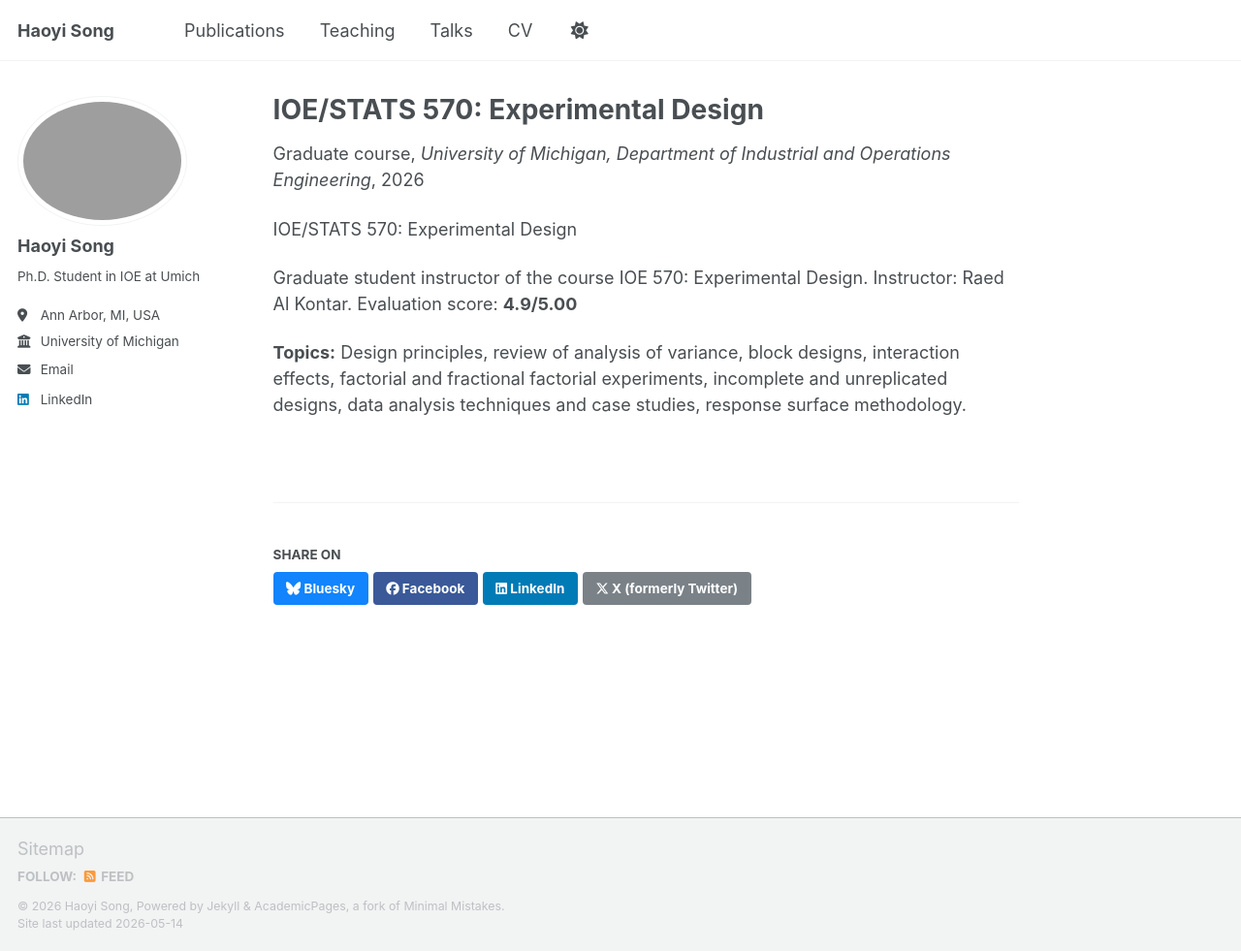
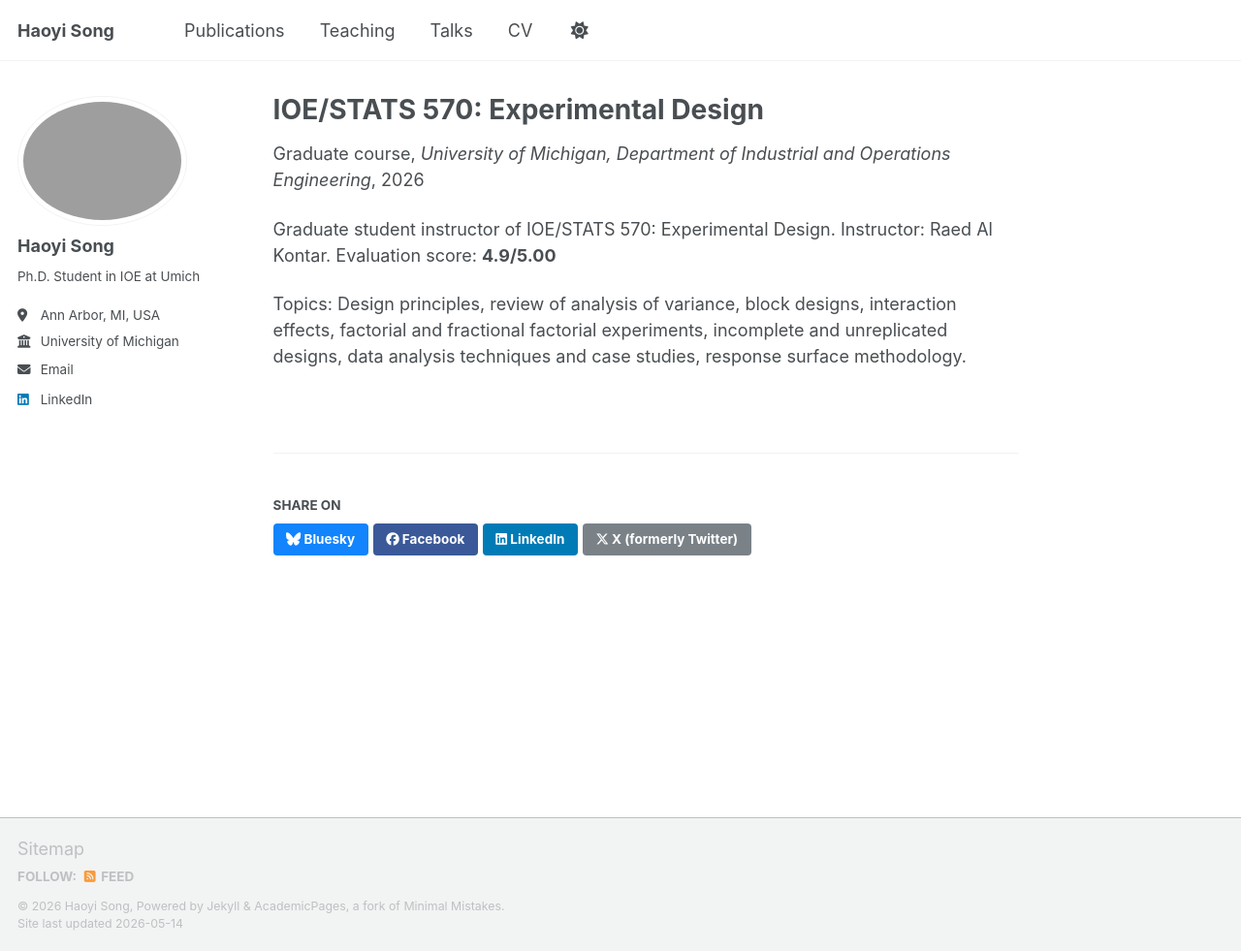
Before and after one commit to haoyisososo/haoyisong.github.io, a Jekyll site: the page built from _teaching/2026-ioe570.md, in a window 1280 px wide and 981 px high. Shown: the whole window at 97% size. Built offline with Jekyll 4.4.1, drawn with Linux system fonts in a browser that asks for light colours; a script that is not in the unit is left out.

Commit message:
update0514-1

```diff
--- a/_teaching/2026-ioe570.md
+++ b/_teaching/2026-ioe570.md
@@ -8,8 +8,6 @@ date: 2026-01-01
 location: "Ann Arbor, MI, USA"
 ---
 
-IOE/STATS 570: Experimental Design
+Graduate student instructor of IOE/STATS 570: Experimental Design. Instructor: Raed Al Kontar. Evaluation score: **4.9/5.00**
 
-Graduate student instructor of the course IOE 570: Experimental Design. Instructor: Raed Al Kontar. Evaluation score: **4.9/5.00**
-
-**Topics:** Design principles, review of analysis of variance, block designs, interaction effects, factorial and fractional factorial experiments, incomplete and unreplicated designs, data analysis techniques and case studies, response surface methodology.
+Topics: Design principles, review of analysis of variance, block designs, interaction effects, factorial and fractional factorial experiments, incomplete and unreplicated designs, data analysis techniques and case studies, response surface methodology.
```
Also changed, not shown: _pages/about.md (+2 -2 lines).
